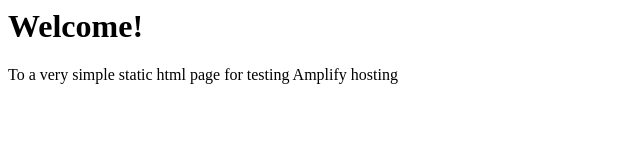
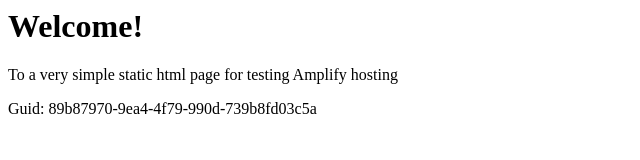
Before and after one commit to aws-aemilia-iad/Github-PR-Commit-Integration-Test-DoNotTouch-v1-preprod-us-east-1, a website: page src/index.html in a window 1280 px wide. Shown: the whole page, without its empty margins (0-640 px from the left). Drawn offline with Linux system fonts and the light colour scheme.

Commit message:
commit from integ tests

```diff
--- a/src/index.html
+++ b/src/index.html
@@ -1,3 +1,5 @@
+
+
 <html lang="en">
 
 <head>
@@ -10,6 +12,6 @@
 <body>
     <h1>Welcome!</h1>
     <p>To a very simple static html page for testing Amplify hosting</p>
-</body>
+    <p>Guid: 89b87970-9ea4-4f79-990d-739b8fd03c5a</p></body>
 
 </html>
```
